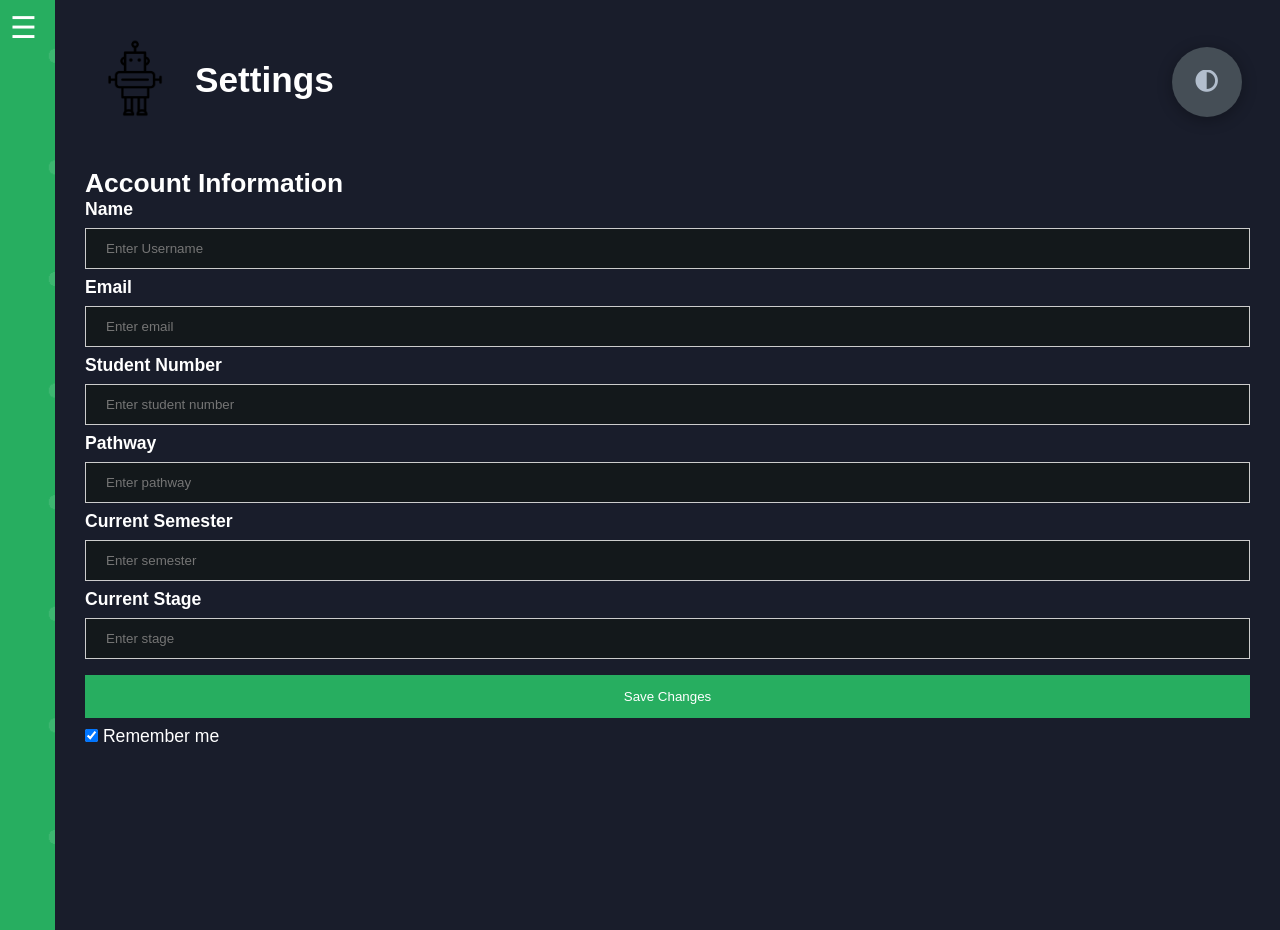
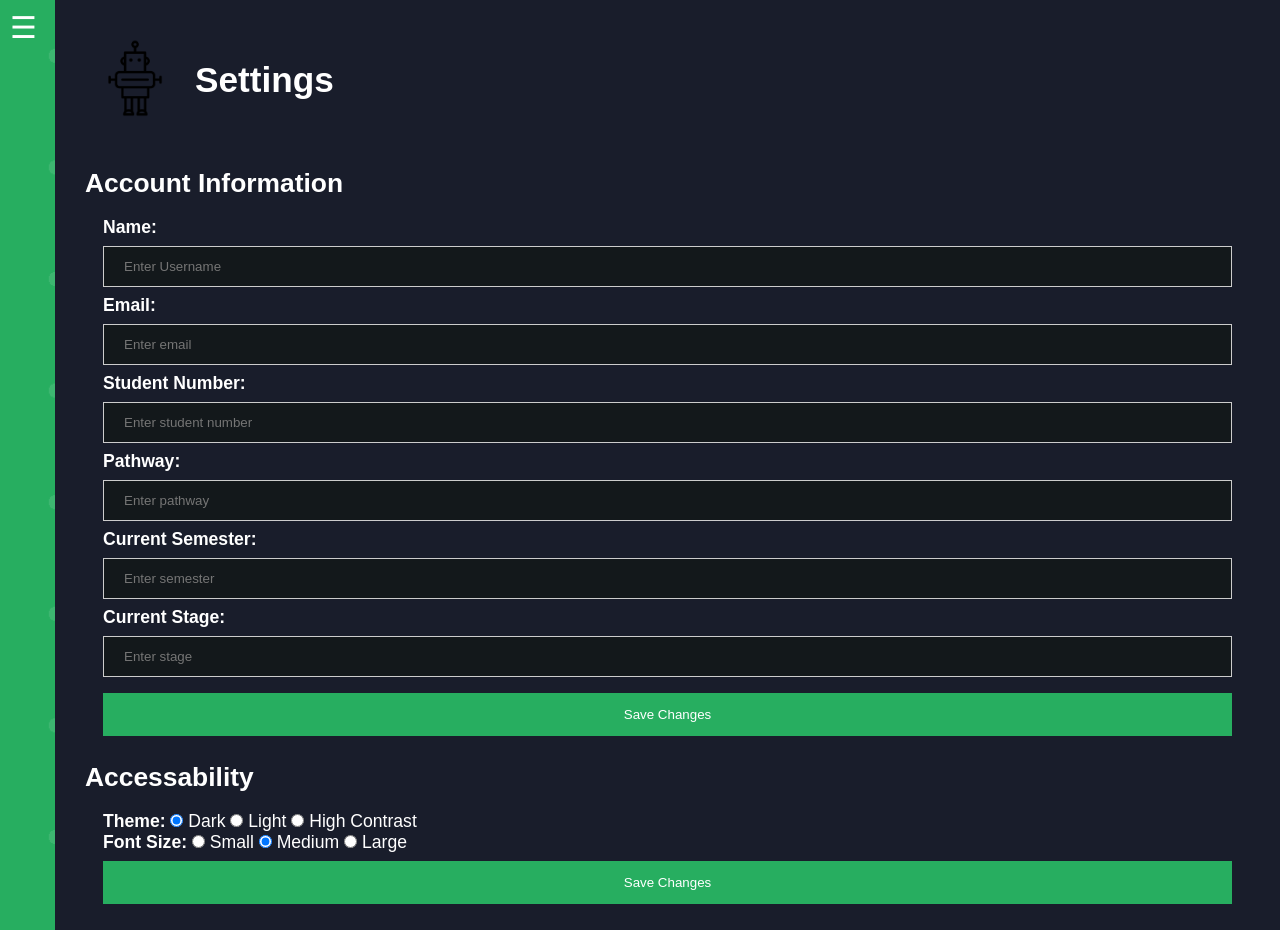
Before and after one commit to KyleMcComb/Pathfinder, a Django app: page /Settings/ in a window 1280 px wide. Run offline with Django 3.2, Linux system fonts and the light colour scheme; some libraries are stand-ins or nearby versions.

Commit message:
Finished frontend for settings page and implemented accessability options.

```diff
--- a/Pathfinder/main/static/assets/css/styles.css
+++ b/Pathfinder/main/static/assets/css/styles.css
@@ -13,13 +13,10 @@
   --color-secondary: #27AE60;
   --color-tertiary: #FFFFFF;
   --color-black: #000000;
-  --color-grey0: #f8f8f8;
-  --color-grey-1: #dbe1e8;
-  --color-grey-2: #b2becd;
-  --color-grey-3: #6c7983;
-  --color-grey-4: #454e56;
-  --color-grey-5: #2a2e35;
-  --color-grey-6: #13181b;
+  --color-white: #FFFFFF;
+  --color-grey: #13181b;
+  --color-chat-bubble-user: #27AE60;
+  --color-chat-bubble-bot: #2a2e35;
   --br-sm-2: 14px;
   --box-shadow-1: 0 3px 15px rgba(0,0,0,.2)
   //--transition-1: all .23s ease-in-out;
@@ -63,6 +69,21 @@ body {
   padding-top: 28.11px;
   padding-left: 30px;
   padding-right: 30px;
+  /* Resize image and header */
+}
+.content img {
+  float: left;
+  width: 100px;
+  height: 100px;
+}
+.content h1 {
+  position: relative;
+  top: 32px;
+  left: 10px;
+  padding-bottom: 100px;
+}
+.content form {
+  padding: 18px;
 }
 
 .textbox {
@@ -88,33 +109,9 @@ body {
   font-family: inherit;
   outline: none;
   border: none;
-  background-color: var(--color-grey-6);
+  background-color: var(--color-grey);
   color: var(--color-tertiary);
   height: 70%;
-}
-
-.theme-btn {
-  top: 5%;
-  right: 3%;
-  width: 70px;
-  height: 70px;
-  border-radius: 50%;
-  background-color: var(--color-grey-4);
-  cursor: pointer;
-  position: fixed;
-  display: flex;
-  justify-content: center;
-  align-items: center;
-  box-shadow: 0 3px 15px rgba(0, 0, 0, 0.3);
-  transition: all 0.23s ease-in-out;
-}
-.theme-btn:active {
-  transform: translateY(-3px);
-}
-.theme-btn i {
-  font-size: 1.4rem;
-  color: var(--color-grey-2);
-  pointer-events: none;
 }
 
 .hidden {
--- a/Pathfinder/main/static/assets/css/styles.scss
+++ b/Pathfinder/main/static/assets/css/styles.scss
@@ -8,18 +8,16 @@
     overflow: hidden;
 }
 
-:root{
+
+:root{ //dark mode (default)
     --color-primary: #191d2b;
     --color-secondary: #27AE60;
     --color-tertiary: #FFFFFF;
     --color-black: #000000;
-    --color-grey0: #f8f8f8;
-    --color-grey-1: #dbe1e8;
-    --color-grey-2: #b2becd;
-    --color-grey-3: #6c7983;
-    --color-grey-4: #454e56;
-    --color-grey-5: #2a2e35;
-    --color-grey-6: #13181b;
+    --color-white: #FFFFFF;
+    --color-grey: #13181b;
+    --color-chat-bubble-user: #27AE60;
+    --color-chat-bubble-bot: #2a2e35;
     --br-sm-2: 14px;
     --box-shadow-1: 0 3px 15px rgba(0,0,0,.2)
     //--transition-1: all .23s ease-in-out;
@@ -63,6 +71,21 @@ body {
     padding-top: 28.11px;
     padding-left: 30px;
     padding-right: 30px;
+    /* Resize image and header */
+    img{
+        float: left;
+        width: 100px;
+        height: 100px;
+    }
+    h1{
+        position: relative;
+        top: 32px;
+        left: 10px;
+        padding-bottom: 100px;
+    }
+    form{
+        padding: 18px;
+    }
 }
 
 .textbox{
@@ -87,31 +110,9 @@ body {
         font-family: inherit;
         outline: none;
         border: none;
-        background-color: var(--color-grey-6);
+        background-color: var(--color-grey);
         color: var(--color-tertiary);
         height: 70%;
-    }
-}
-
-.theme-btn {
-    top: 5%;
-    right: 3%;
-    width: 70px;
-    height: 70px;
-    border-radius: 50%;
-    background-color: var(--color-grey-4);
-    cursor: pointer;
-    position: fixed;
-    display: flex;
-    justify-content: center;
-    align-items: center;
-    box-shadow: 0 3px 15px rgba(0,0,0,.3);
-    transition: all .23s ease-in-out;
-    &:active{ transform: translateY(-3px); }
-    i{
-        font-size: 1.4rem;
-        color: var(--color-grey-2);
-        pointer-events: none;
     }
 }
 
@@ -170,23 +172,6 @@ body {
         z-index: -2;
     }
 }
-
-
-/* Resize image and header */
-.content {
-    img{
-        float: left;
-        width: 100px;
-        height: 100px;
-    }
-    h1{
-        position: relative;
-        top: 32px;
-        left: 10px;
-        padding-bottom: 100px;
-    }
-}
-
 
 #menu[data-active-index="0"] > #menu-background-pattern {
     background-position: 0% -12.5%;
--- a/Pathfinder/main/static/assets/js/chatbotPage.js
+++ b/Pathfinder/main/static/assets/js/chatbotPage.js
@@ -47,7 +47,7 @@ function displayText(message, sender) {
         const element = $('.content');
         element.animate({
             scrollTop: element.prop("scrollHeight")
-        }, 500);
+        }, 30);
     }
 }
 
--- a/Pathfinder/main/static/assets/js/general.js
+++ b/Pathfinder/main/static/assets/js/general.js
@@ -6,15 +6,43 @@ var myTimerTypeWriter;
 function pageLoad(){
     sessionStorage.setItem("navOpen","false"); //makes sure the nav is closed whenever the page loads
     checkTheme();
+    checkFontSize()
     resizeContentDiv();
 }
 
 //checks what theme is in the local storage and updates the webpage accordingly
 function checkTheme(){
     var theme = localStorage.getItem('theme');
+    let element = document.body;
+
+    // removes the 2 none default themes to turn the page into the default dark mode
+    element.classList.remove('light-mode');
+    element.classList.remove('high-contrast-mode');
+
+    // checks for new theme, if light mode or high contrast is not selected the default (dark mode) is then applied
     if(theme == 'light-mode'){
-        let element = document.body;
-        element.classList.toggle('light-mode');
+        element.classList.add("light-mode");
+    }
+    else if(theme == 'high-contrast-mode') {
+        element.classList.add("high-contrast-mode");
+    }
+}
+
+function checkFontSize(){
+    var fontSize = localStorage.getItem('fontSize');
+    let element = document.body;
+
+    // checks for new font size, if small or large size is not selected the default (medium) is then applied
+    if(fontSize == 'small'){
+        element.style.fontSize  = "0.9rem";
+    }
+    else if(fontSize == 'large') {
+        element.style.fontSize = "1.6rem";
+        document.getElementsByClassName("menu-item")[1].innerHTML = "Grade <br />Dashboard";
+        document.getElementsByClassName("menu-item")[3].innerHTML = "Queen's <br />Website";
+    }
+    else {
+        element.style.fontSize  = "1.1rem";
     }
 }
 
@@ -49,19 +77,6 @@ function resizeContentDiv(){
 }
 
 function listeners(){
-    //toggle theme
-    var themeBtn = document.querySelector('.theme-btn');
-    themeBtn.addEventListener('click', () =>{
-        var theme = localStorage.getItem('theme');
-        let element = document.body;
-        element.classList.toggle('light-mode');
-        if(theme == 'dark-mode'){
-            localStorage.setItem('theme','light-mode');
-        }
-        else{
-            localStorage.setItem('theme','dark-mode');
-        }
-    });
     window.addEventListener('resize', function(){resizeContentDiv()});
 }
 
--- /dev/null
+++ b/Pathfinder/main/static/assets/js/settingsPage.js
@@ -0,0 +1,56 @@
+function settingsPageLoad(){
+    // check the current theme then select this within the radio button.
+    var theme = localStorage.getItem('theme');
+    if(theme == 'light-mode'){
+        document.getElementById('light').checked = true;
+    }
+    else if(theme == 'high-contrast-mode') {
+        document.getElementById('highContrast').checked = true;
+    }
+    else { // default option is dark mode
+        document.getElementById('dark').checked = true;
+    }
+
+    // check the current fontSize then select this within the radio button.
+    var theme = localStorage.getItem('fontSize');
+    if(theme == 'small'){
+        document.getElementById('small').checked = true;
+    }
+    else if(theme == 'large') {
+        document.getElementById('large').checked = true;
+    }
+    else { // default option is dark mode
+        document.getElementById('medium').checked = true;
+    }
+}
+
+function updateAccessabilityOptions(){
+    //change the theme based on what the user has selected
+    var theme = document.querySelector('input[name="theme"]:checked').value;
+    if(theme == 'light-mode'){
+        localStorage.setItem('theme','light-mode');
+    }
+    else if(theme == 'high-contrast-mode') {
+        localStorage.setItem('theme','high-contrast-mode');
+    }
+    else { // default option is dark mode
+        localStorage.setItem('theme','dark-mode');
+    }
+    checkTheme();
+
+    //change the font size based on what the user has selected
+    var fontSize = document.querySelector('input[name="fontSize"]:checked').value;
+    if(fontSize == 'small'){
+        localStorage.setItem('fontSize','small');
+    }
+    else if(fontSize == 'large') {
+        localStorage.setItem('fontSize','large');
+    }
+    else { // default option is medium
+        localStorage.setItem('fontSize','medium');
+    }
+}
+
+
+
+window.onload = settingsPageLoad();
--- a/Pathfinder/main/templates/settings.html
+++ b/Pathfinder/main/templates/settings.html
@@ -8,7 +8,6 @@
     <meta name="viewport" content="width=device-width, initial-scale=1.0">
     <title>Pathfinder</title>
     <link rel="stylesheet" href="{% static 'assets/css/styles.css' %}">
-    <link rel="stylesheet" href='https://cdnjs.cloudflare.com/ajax/libs/font-awesome/6.1.1/css/all.min.css' integrity="sha512-KfkfwYDsLkIlwQp6LFnl8zNdLGxu9YAA1QvwINks4PhcElQSvqcyVLLD9aMhXd13uQjoXtEKNosOWaZqXgel0g==" crossorigin="anonymous" referrerpolicy="no-referrer">
 </head>
     <body>
         <main>
@@ -28,36 +27,48 @@
                 </div>
                 <div id="menu-background-pattern"></div>
             </div>
+
             <div class="content">
                 <img src="{% static 'assets/img/pathfinder.png' %}" alt="logo" />
                 <h1>Settings</h1>
                 <div>
                     <h2>Account Information</h2>
                     <form class="" action="" method="">
-                        <div class="signup">
-                            <label for="name"><b>Name</b></label>
+                        <label for="name"><b>Name: </b></label>
                         <input type="text" placeholder="Enter Username" name="name" required>
-                            <label for="email"><b>Email</b></label>
+                        <label for="email"><b>Email: </b></label>
                         <input type="text" placeholder="Enter email" name="email" required>
-                            <label for="snum"><b>Student Number</b></label>
+                        <label for="snum"><b>Student Number: </b></label>
                         <input type="text" placeholder="Enter student number" name="snum" required>
-                            <label for="pathway"><b>Pathway</b></label>
+                        <label for="pathway"><b>Pathway: </b></label>
                         <input type="text" placeholder="Enter pathway" name="pathway" required>
-                            <label for="semester"><b>Current Semester</b></label>
+                        <label for="semester"><b>Current Semester: </b></label>
                         <input type="text" placeholder="Enter semester" name="semester" required>
-                            <label for="stage"><b>Current Stage</b></label>
+                        <label for="stage"><b>Current Stage: </b></label>
                         <input type="text" placeholder="Enter stage" name="stage" required>
                         <button type="submit">Save Changes</button>
-                            <label>
-                                <input type="checkbox" checked="checked" name="remember"> Remember me
-                            </label>
-                        </div>
+                    </form>
+
+                    <h2>Accessability</h2>
+                    <form onsubmit="return updateAccessabilityOptions()">
+                        <label class="" for="theme"><b>Theme: </b></label>
+                        <input type="radio" id="dark" name="theme" value="dark-mode" checked="checked">
+                        <label for="dark">Dark</label>
+                        <input type="radio" id="light" name="theme" value="light-mode">
+                        <label for="light">Light</label>
+                        <input type="radio" id="highContrast" name="theme" value="high-contrast-mode">
+                        <label for="highContrast">High Contrast</label><br>
+
+                        <label><b>Font Size: </b></label>
+                        <input type="radio" id="small" name="fontSize" value="small">
+                        <label for="small">Small</label>
+                        <input type="radio" id="medium" name="fontSize" value="medium" checked="checked">
+                        <label for="medium">Medium</label>
+                        <input type="radio" id="large" name="fontSize" value="large">
+                        <label for="large">Large</label><br>
+                        <button type="submit">Save Changes</button>
                     </form>
                 </div>
-            </div>
-
-            <div class="textbox">
-                <textarea autocomplete="chrome-off" id="userInput" type="text" required placeholder="ENTER TEXT"></textarea>
             </div>
         </main>
 
@@ -80,11 +91,9 @@
             </form>
         </div>
 
-        <div class="theme-btn">
-            <i class="fas fa-adjust"></i>
-        </div>
         <script src="https://ajax.googleapis.com/ajax/libs/jquery/3.4.1/jquery.min.js"></script>
         <script src="{% static 'assets/js/general.js' %}"></script>
+        <script src="{% static 'assets/js/settingsPage.js' %}"></script>
     </body>
 </html>
 
```
Also changed, not shown: other parts of Pathfinder/main/static/assets/css/styles.css (+28 -28 lines), other parts of Pathfinder/main/static/assets/css/styles.scss (+30 -16 lines), db.sqlite3, 5 other files. Lines whose indentation alone changed are shown as unchanged.
